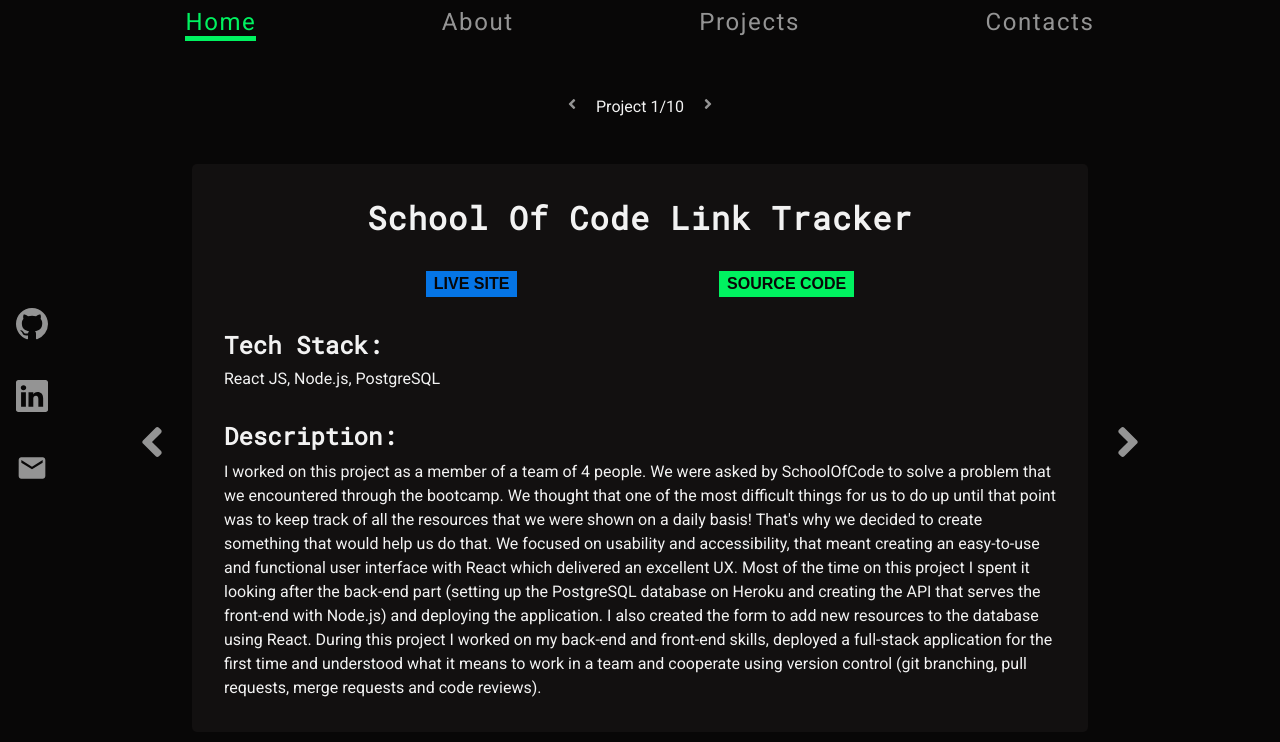
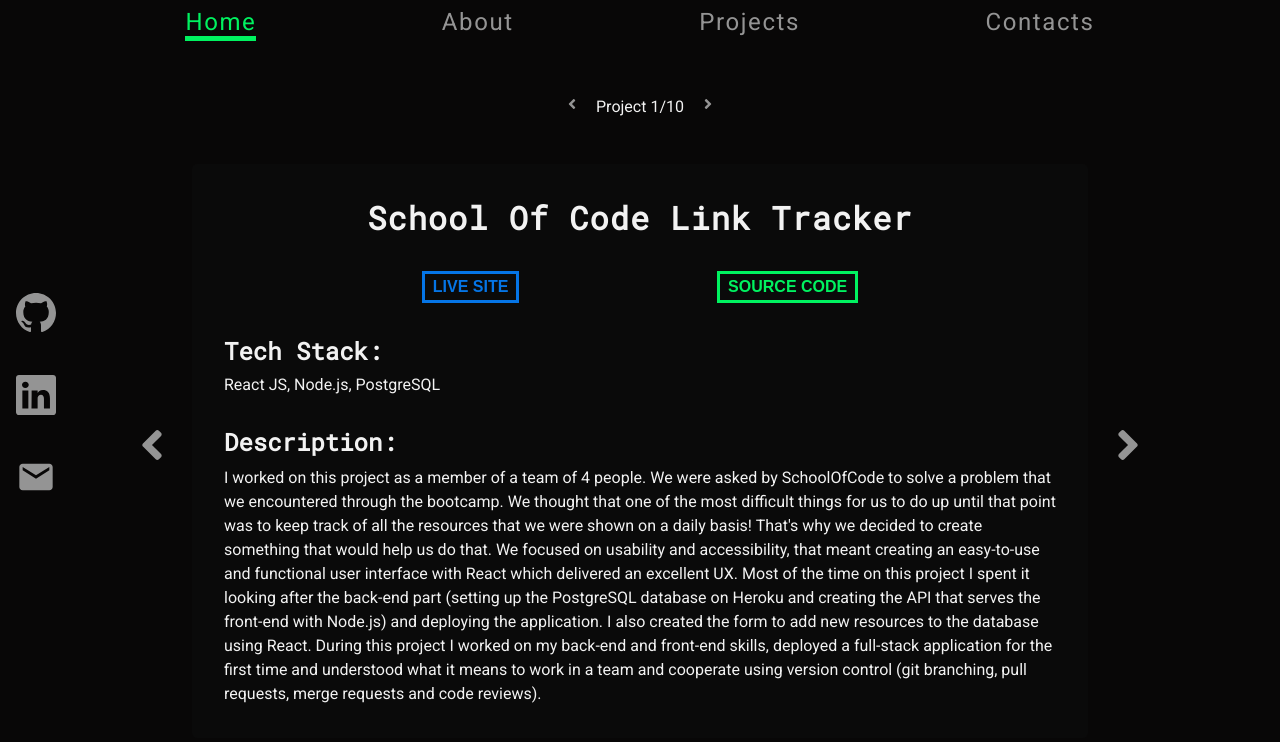
Before and after one commit to ValerioCipolla/portfolio, a Next.js app: page /projects in a window 1280 px wide. Shown: the top 742 px of the page. Built offline with nearby package versions, Linux system fonts and the light colour scheme.

Commit message:
styled buttons in card

```diff
--- a/Components/Button/index.js
+++ b/Components/Button/index.js
@@ -10,6 +10,7 @@
   toPage,
   size,
   internal,
+  projectButton,
 }) => {
   const classes = `${css.button} ${
     color === "blue"
@@ -19,7 +20,7 @@
       : null
   } ${
     size === "big" ? css.bigButton : size === "small" ? css.smallButton : null
-  }`;
+  } ${projectButton ? css.projectButton : null}`;
 
   if (internal) {
     return (
--- a/Components/Project/index.js
+++ b/Components/Project/index.js
@@ -29,8 +29,20 @@
           <div className={css.card}>
             <h1 className={css.title}>{title}</h1>
             <div className={css.buttonSection}>
-              <Button text="Live site" link={liveLink} color="blue" size="small" />
-              <Button text="Source code" link={sourceLink} color="green" size="small" />
+              <Button
+                text="Live site"
+                link={liveLink}
+                color="blue"
+                size="small"
+                projectButton={true}
+              />
+              <Button
+                text="Source code"
+                link={sourceLink}
+                color="green"
+                size="small"
+                projectButton={true}
+              />
             </div>
             <h4 className={css.heading}>Tech Stack:</h4>
             <p>{techStack}</p>
--- a/styles/about.module.css
+++ b/styles/about.module.css
@@ -31,6 +31,7 @@
 
 .about a {
   color: var(--white);
+  transition: all 0.5s ease;
 }
 
 .about a:hover {
--- a/styles/button.module.css
+++ b/styles/button.module.css
@@ -1,22 +1,33 @@
 .greenButton {
-  background-color: var(--green);
+  color: var(--green);
+  border: 3px solid var(--green);
 }
 
 .blueButton {
-  background-color: var(--blue);
+  color: var(--blue);
+  border: 3px solid var(--blue);
 }
 
 .button {
+  transition: all 0.5s ease;
   text-decoration: none;
-  color: var(--black);
   text-transform: uppercase;
-  border: none;
+  background-color: var(--black);
   font-weight: 600;
 }
 
 .button:hover {
   cursor: pointer;
-  text-decoration: underline;
+}
+
+.greenButton:hover {
+  color: var(--black);
+  background-color: var(--green);
+}
+
+.blueButton:hover {
+  color: var(--black);
+  background-color: var(--blue);
 }
 
 .bigButton {
@@ -29,6 +40,10 @@
   padding: 0.25rem 0.5rem;
 }
 
+.projectButton {
+  background-color: var(--card-color);
+}
+
 @media (max-width: 700px) {
   .button:hover {
     transform: none;
--- a/styles/global.css
+++ b/styles/global.css
@@ -11,7 +11,7 @@
 
 :root {
   --black: #080707;
-  --light-black: #121010;
+  --card-color: #0a0a0a;
   --white: #f2f2f2;
   --green: #00f260;
   --blue: #0575e6;
--- a/styles/project.module.css
+++ b/styles/project.module.css
@@ -9,7 +9,7 @@
 }
 
 .card {
-  background-color: var(--light-black);
+  background-color: #0a0a0a;
   padding: 2rem;
   border-radius: 5px;
   display: flex;
@@ -58,6 +58,7 @@
   font-size: 3rem;
   opacity: 0.6;
   z-index: 0;
+  transition: all 0.5s ease;
 }
 
 .arrow:hover {
--- a/styles/sidebar.module.css
+++ b/styles/sidebar.module.css
@@ -11,13 +11,14 @@
 }
 
 .icon {
-  font-size: 2rem;
+  font-size: 2.5rem;
   margin: 1rem;
 }
 
 .icon a {
   color: var(--white);
   opacity: 0.6;
+  transition: all 0.5s ease;
 }
 
 .icon:hover {
```
Also changed, not shown: 1 other file (tests, documents, lock files or other folders).
